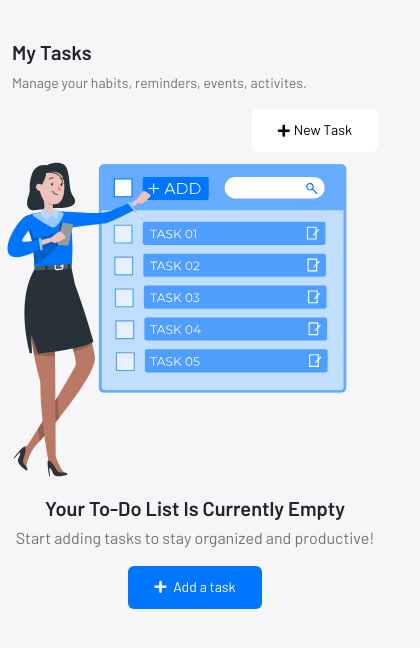
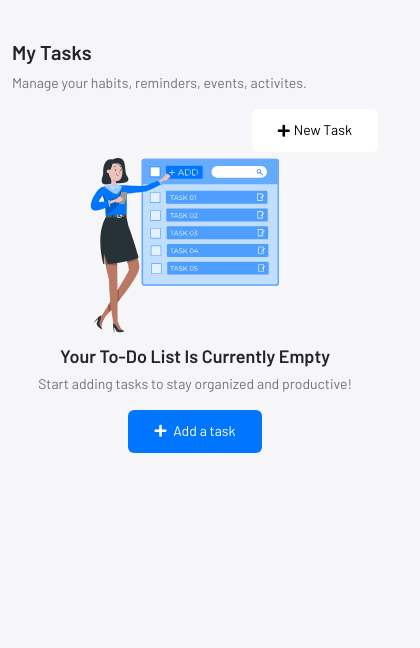
Before and after one commit to Ayamahdy2000/todo-list, a Vue app: page / in a window 390 px wide. Shown: the top 648 px of the page, 420 px wide, since content can reach past the window. Built offline with nearby package versions, Linux system fonts and the light colour scheme.

Commit message:
fix: solve empty state UI

```diff
--- a/src/App.vue
+++ b/src/App.vue
@@ -35,7 +35,7 @@
         </div>
       </generic-tabs>
       <empty-state
-        v-else
+        v-if="state.tasks.length == 0 && !state.showTask"
         image="Add-tasks"
         note="Start adding tasks to stay organized and productive!"
         text="Your to-do list is currently empty"
--- a/src/assets/styles/components/_EmptyState.scss
+++ b/src/assets/styles/components/_EmptyState.scss
@@ -9,13 +9,26 @@
     }
     h4{
         font-family: $font-semiBold;
-        @include font-size(26px,24px,22px,20px);
+        @include font-size(26px,24px,22px,18px);
         margin-bottom: 6px;
         text-transform: capitalize;
+        text-align: center;
     }
     p{
         font-family: $font-regular;
-        @include font-size(20px,18px,16px,16px);
+        @include font-size(20px,18px,16px,14px);
         color: var(--grey);
+        text-align: center;
     }
 }
+
+
+@media (max-width: 767px){
+    .empty-state{
+        img{
+            width: 250px;
+            margin-bottom: 6px;
+
+        }
+    }
+}
```
